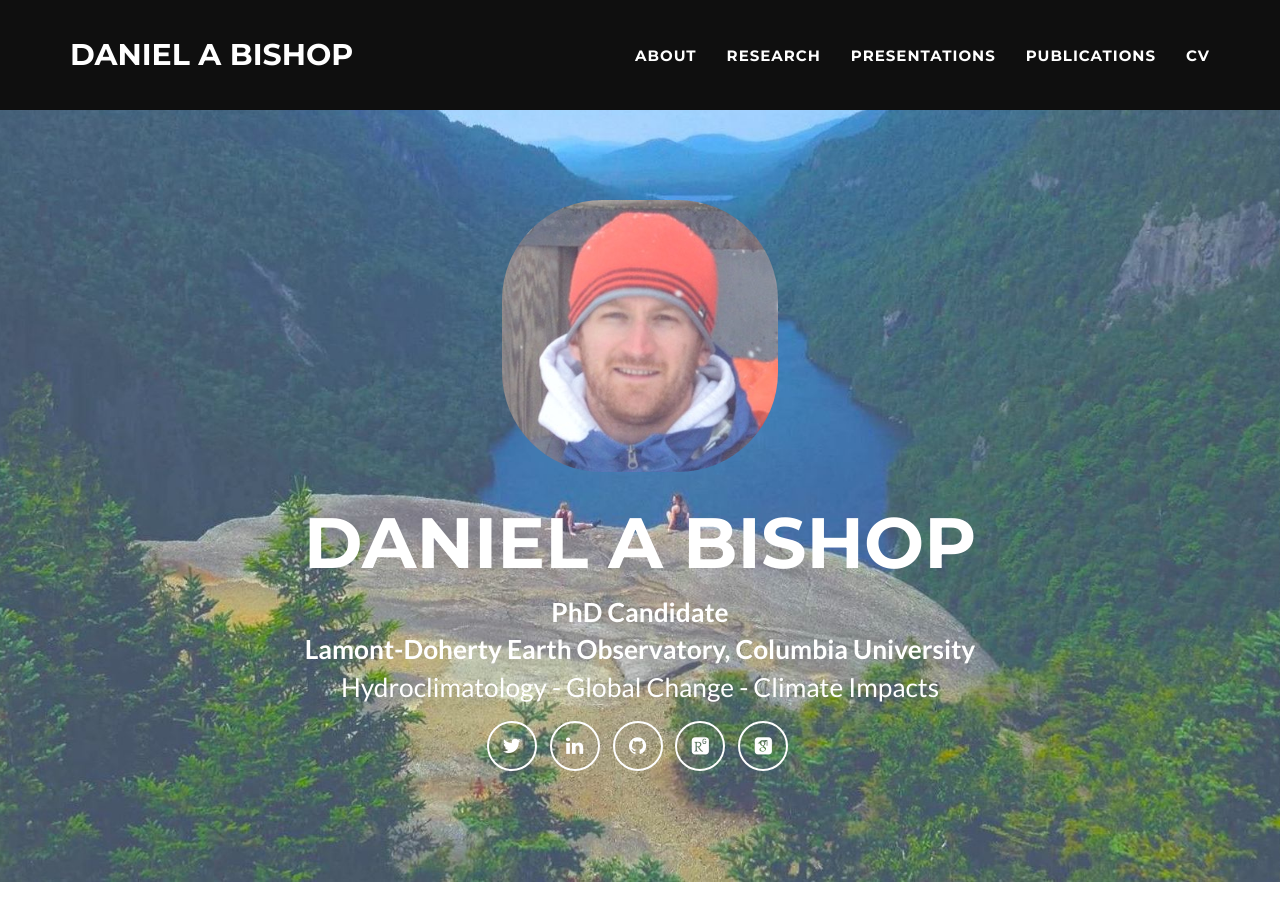
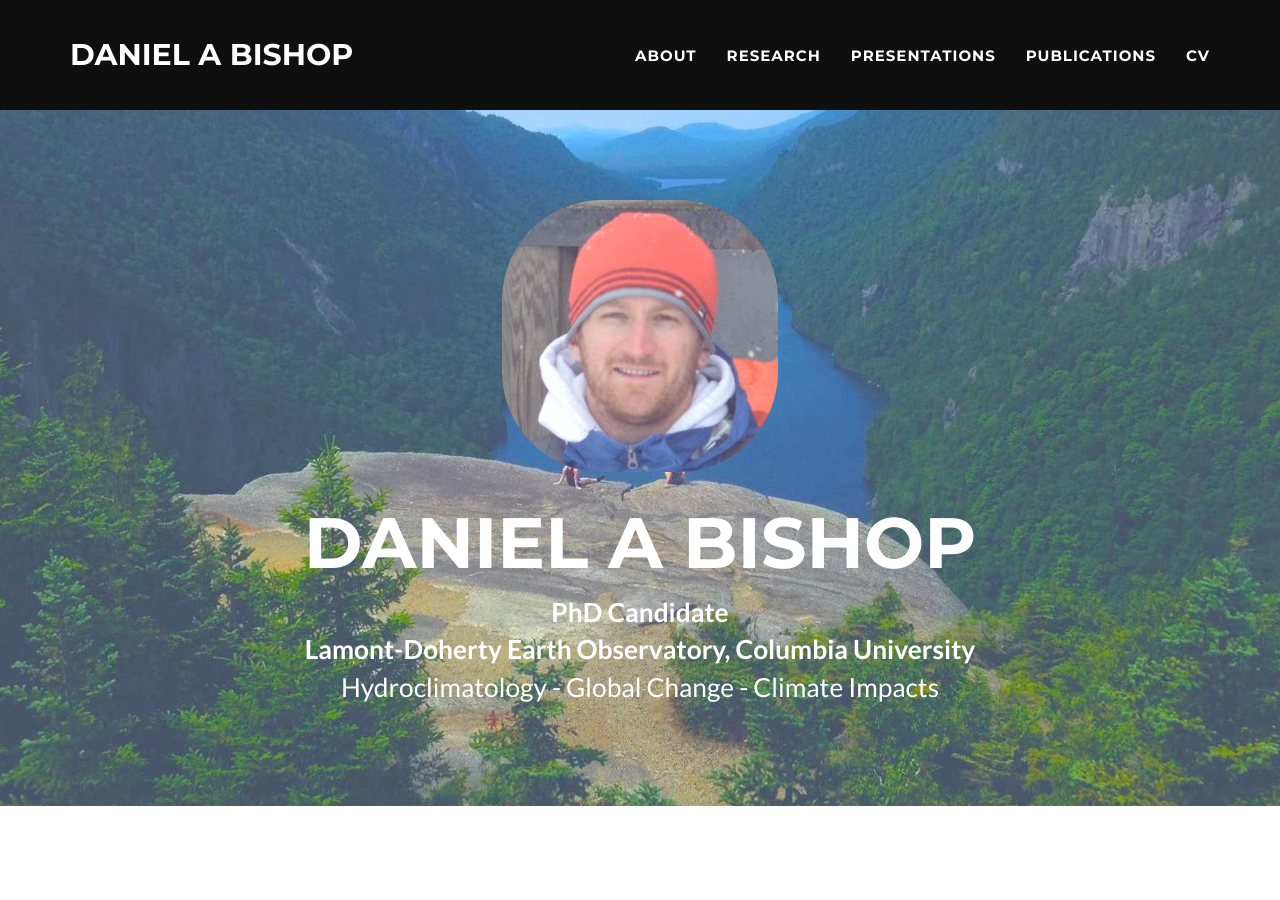
Before and after one commit to danielabishop/danielabishop.github.io, a Jekyll site: the page built from index.html, in a window 1280 px wide and 900 px high. Built offline with Jekyll 4.4.1, drawn with Linux system fonts in a browser that asks for light colours; some web fonts are replaced; comment, search, counter and statistics services are not loaded.

Commit message:
Social buttons 2

```diff
--- a/_includes/header.html
+++ b/_includes/header.html
@@ -8,13 +8,7 @@
                         <span class="name">{{ site.title }}</span>
                         <span class="skills">{{ site.skills }}</span>
 
-                        <ul class="list-inline  social-buttons">
-                            {% for network in site.social %}
-                            <li>
-                                <a href="{{ network.url }}" class="btn-social btn-outline"><i class="{{ network.title }}"></i></a>
-                            </li>
-		                    {% endfor %}
-                        </ul>
+
                     </div>
                 </div>
             </div>
```
Also changed, not shown: 6 other files.
